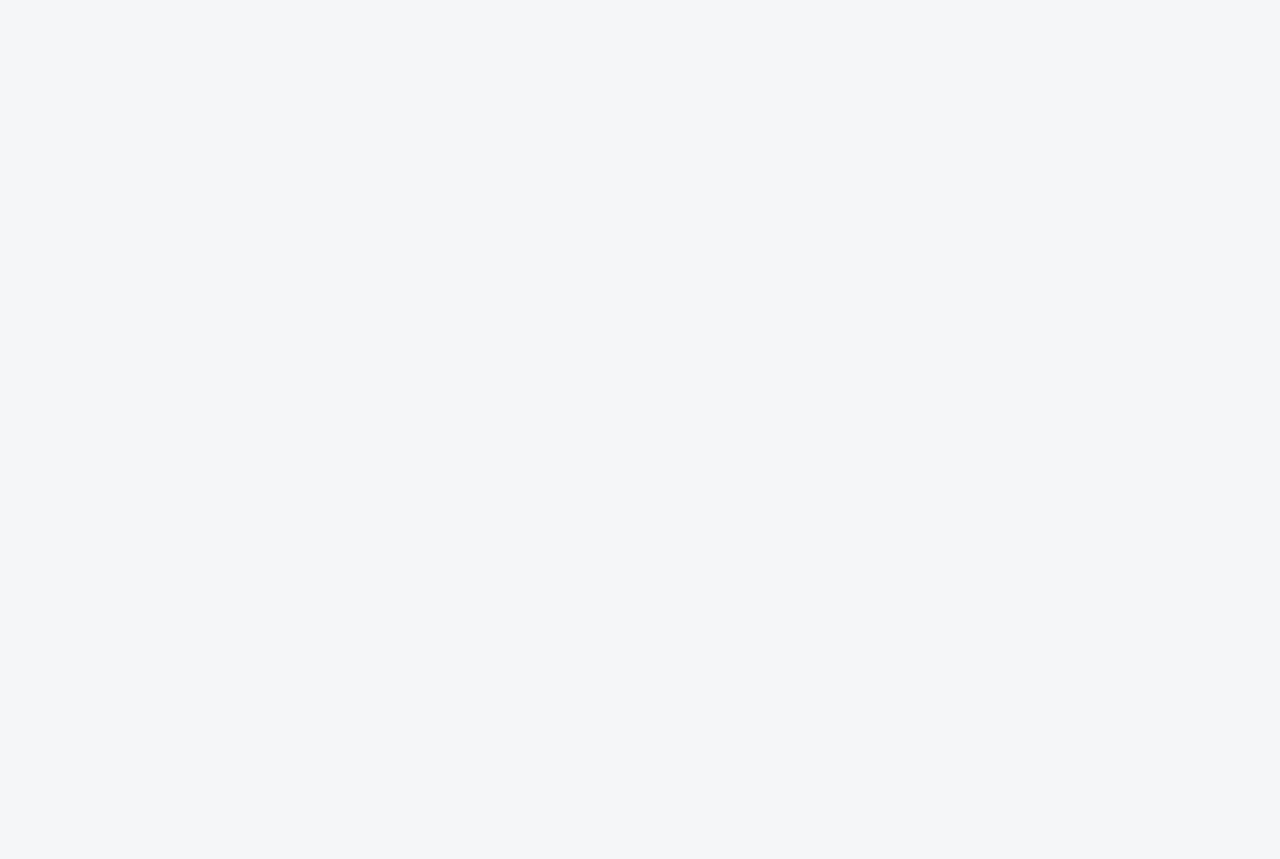
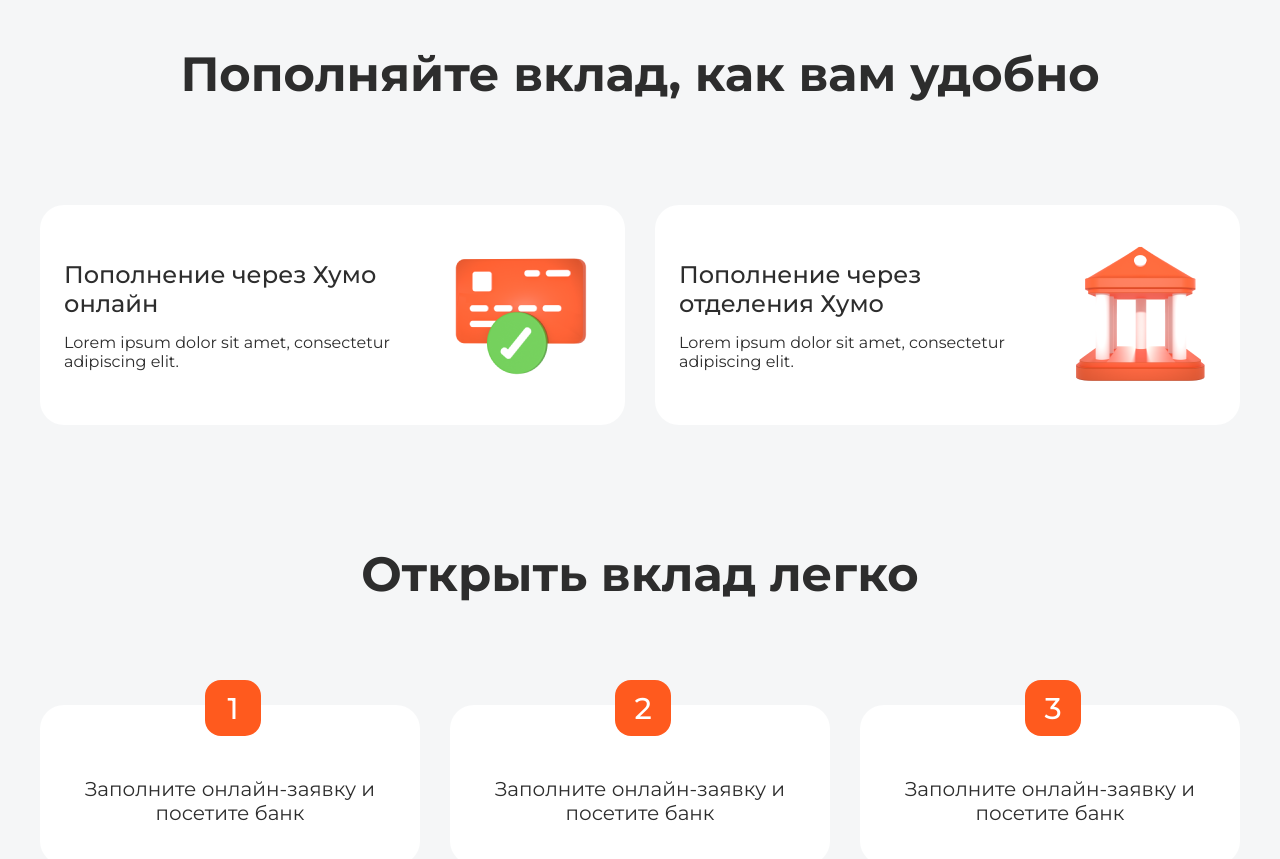
Before and after one commit to islom-sattorov/Kafolat-humo-landing, a React (Create React App) app: page / in a window 1280 px wide. Shown: the part 1640-2499 px from the top of the page. Before the commit the page ends 1543 px from the top, so only its background shows below. Built offline with nearby package versions, Linux system fonts and the light colour scheme.

Commit message:
wrapper card done

```diff
--- a/src/App.js
+++ b/src/App.js
@@ -4,6 +4,10 @@ import cardImage from './Components/Card/illustration.png';
 import Header from "./Components/Header/Header";
 import Navbar from "./Components/Navbar/Navbar";
 import NumberedCard from "./Components/NumberedCard/NumberedCard";
+import WrapperImg1 from './Components/WrapperCard/card1.png';
+import WrapperImg2 from './Components/WrapperCard/card2.png';
+import Wrapper from './Components/WrapperCard/WrapperCard';
+
 
 function App() {
   return (
@@ -30,19 +34,48 @@ function App() {
       <h2 className="card-title">Преимущество вкладов в Хумо</h2>
       <section className="card-items">
         <NumberedCard
+          num={1}
           title='Управляйте Онлайн'
           subtitle='Вклады будут застрахованы в соответствии с Законом Республики Таджикистан «О страховании вкладов физических лиц»'
         />
         <NumberedCard
+          num={2}
           title='Управляйте Онлайн'
           subtitle='Вклады будут застрахованы в соответствии с Законом Республики Таджикистан «О страховании вкладов физических лиц»'
         />
         <NumberedCard
+          num={3}
           title='Выбирайте условия'
           subtitle='Вклады будут застрахованы в соответствии с Законом Республики Таджикистан «О страховании вкладов физических лиц»'
         />
       </section>
       {/* Калькулятор */}
+      <h2 className="card-title">Пополняйте вклад, как вам удобно</h2>
+      <section className="card-items">
+        <Wrapper
+          title='Пополнение через Хумо онлайн'
+          subtitle='Lorem ipsum dolor sit amet, consectetur adipiscing elit. '
+          src={WrapperImg1}
+        />
+        <Wrapper
+          title='Пополнение через отделения Хумо'
+          subtitle='Lorem ipsum dolor sit amet, consectetur adipiscing elit.'
+          src={WrapperImg2}
+        />
+      </section>
+      <h2 className="card-title">Открыть вклад легко</h2>
+      <section className="card-items">
+        <NumberedCard
+          num={1}
+          titleSecond='Заполните онлайн-заявку и посетите банк' />
+        <NumberedCard
+          num={2}
+          titleSecond='Заполните онлайн-заявку и посетите банк'
+        />
+        <NumberedCard
+          num={3}
+          titleSecond='Заполните онлайн-заявку и посетите банк' />
+      </section>
     </div>
   );
 }
--- a/src/Components/NumberedCard/NumberedCard.jsx
+++ b/src/Components/NumberedCard/NumberedCard.jsx
@@ -5,8 +5,10 @@ const NumberedCard = (props) => {
     return (
         <>
             <div className={style.num__card__item}>
+                <span className={style.num}>{props.num}</span>
                 <h3 className={style.title}>{props.title}</h3>
                 <p className={style.subtitle}>{props.subtitle}</p>
+                <p className={style.titleSecond}>{props.titleSecond}</p>
             </div>
         </>
     )
--- a/src/Components/NumberedCard/NumberedCard.module.css
+++ b/src/Components/NumberedCard/NumberedCard.module.css
@@ -1,12 +1,28 @@
 .num__card__item{
     width: 384px;
-    height: 195px;
+    height: max-content;
     border-radius: 24px;
     padding: 40px 24px;
     display: flex;
     flex-direction: column;
     gap: 16px;
     background: #fff;
+    position: relative;
+}
+
+.num{
+    width: 56px;
+    height: 56px;
+    border-radius: 16px;
+    padding: 10px;
+    background: #ff5a1e;
+    color: #fff;
+    text-align: center;
+    font-size: 30px;
+    font-weight: 500;
+    position: absolute;
+    top: -25px;
+    left: 165px;
 }
 
 .title{
@@ -22,3 +38,10 @@
     text-align: center;
     color: #777777;
 }
+
+.titleSecond{
+    font-weight: 400;
+    font-size: 2rem;
+    text-align: center;
+    color: #2d2d2d;
+}
--- /dev/null
+++ b/src/Components/WrapperCard/WrapperCard.jsx
@@ -0,0 +1,21 @@
+import React from 'react'
+import style from './WrapperCard.module.css'
+
+const WrapperCard = (props) => {
+    return (
+        <>
+            <div className={style.wrapper_item}>
+                <div className={style.wrapper_text}>
+                    <h3 className={style.title}>{props.title}</h3>
+                    <p className={style.subtitle}>{props.subtitle}</p>
+                </div>
+                <img
+                    src={props.src}
+                    alt='img'
+                />
+            </div>
+        </>
+    )
+}
+
+export default WrapperCard
--- /dev/null
+++ b/src/Components/WrapperCard/WrapperCard.module.css
@@ -0,0 +1,29 @@
+.wrapper_item{
+    display: flex;
+    justify-content: space-between;
+    align-items: center;
+    gap: 16px;
+    background: #fff;
+    border-radius: 24px;
+    width: 588px;
+    height: 220px;
+    padding: 24px;
+}
+
+.wrapper_text{
+    display: flex;
+    flex-direction: column;
+    gap: 15px;
+}
+
+.title{
+    font-weight: 500;
+    font-size: 2.4rem;
+    color: #2d2d2d;
+}
+
+.subtitle{
+    font-weight: 400;
+    font-size: 1.6rem;
+    color: #2d2d2d;
+}
```
Also changed, not shown: src/Components/WrapperCard/card1.png (added), src/Components/WrapperCard/card2.png (added).
